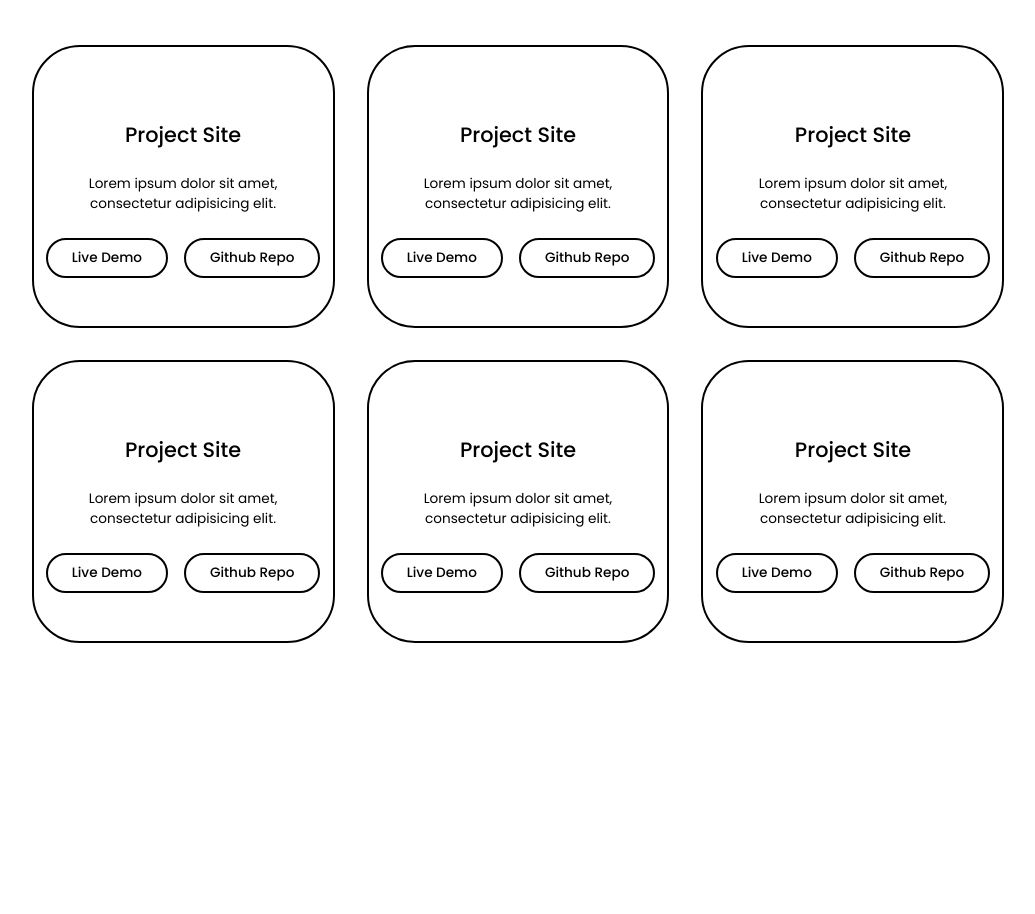
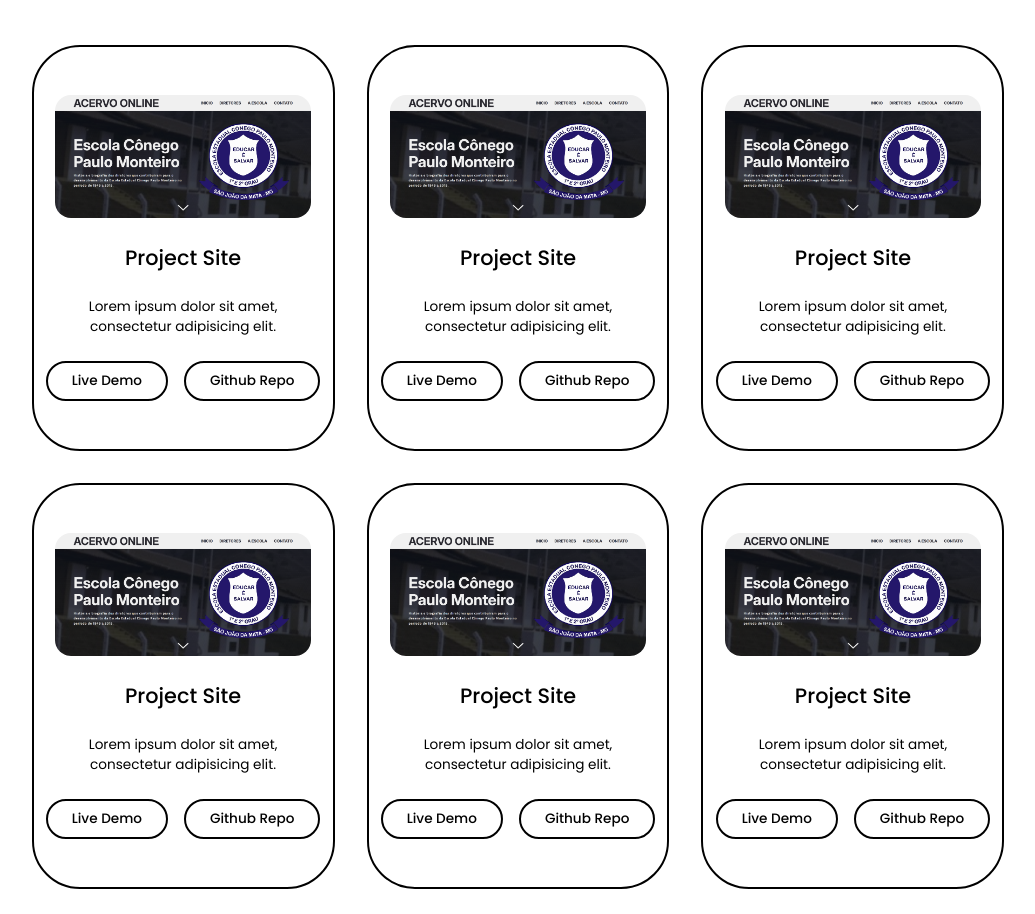
Before and after one commit to GuilhermeAssisF/Portfolio-GuilhermeAF, a plain HTML site: page index.html in a window 1280 px wide. Shown: the part 1886-2800 px from the top of the page, without its empty margins (122-1157 px from the left). Drawn offline with Linux system fonts and the light colour scheme; the site is published under a folder, as on GitHub Pages, so addresses that start at the root find nothing.

Commit message:
vercel-commit

```diff
--- a/index.html
+++ b/index.html
@@ -6,6 +6,7 @@
     <title>Portifólio Guilherme Assis</title>
     <link rel="stylesheet" href="style.css">
     <link rel="stylesheet" href="https://cdnjs.cloudflare.com/ajax/libs/font-awesome/6.7.1/css/all.min.css">
+    <link rel="icon" type="image/x-icon" href="/img/fav-icon.png">
 </head>
 <body>
     <header class="header">
@@ -33,7 +34,7 @@
 
     <section id="about" class="about">
         <div class="about-container">
-            <img src="/img/foto_guilhermeassis.jpg" alt="">
+            <img src="./img/foto_guilhermeassis.jpg" alt="">
 
             <div class="info-box">
                 <div class="text">
@@ -89,7 +90,7 @@
                 </div>
             </div>
 
-            <img id="experience-img" src="../img/foto_guilhermeassis.jpg" alt="">
+            <img id="experience-img" src="./img/foto_guilhermeassis.jpg" alt="">
         </div>
     </section>
 
@@ -100,7 +101,7 @@
         <div class="projects-grid">
 
             <div class="project-card">
-                <img src="../img/project1.png" alt="">
+                <img src="./img/project1.png" alt="">
                 <h3>Project Site</h3>
                 <p>Lorem ipsum dolor sit amet, consectetur adipisicing elit.</p>
                 <div class="btn-group">
@@ -110,7 +111,7 @@
             </div>
 
             <div class="project-card">
-                <img src="../img/project1.png" alt="">
+                <img src="./img/project1.png" alt="">
                 <h3>Project Site</h3>
                 <p>Lorem ipsum dolor sit amet, consectetur adipisicing elit.</p>
                 <div class="btn-group">
@@ -120,7 +121,7 @@
             </div>
 
             <div class="project-card">
-                <img src="../img/project1.png" alt="">
+                <img src="./img/project1.png" alt="">
                 <h3>Project Site</h3>
                 <p>Lorem ipsum dolor sit amet, consectetur adipisicing elit.</p>
                 <div class="btn-group">
@@ -130,7 +131,7 @@
             </div>
 
             <div class="project-card">
-                <img src="../img/project1.png" alt="">
+                <img src="./img/project1.png" alt="">
                 <h3>Project Site</h3>
                 <p>Lorem ipsum dolor sit amet, consectetur adipisicing elit.</p>
                 <div class="btn-group">
@@ -140,7 +141,7 @@
             </div>
 
             <div class="project-card">
-                <img src="../img/project1.png" alt="">
+                <img src="./img/project1.png" alt="">
                 <h3>Project Site</h3>
                 <p>Lorem ipsum dolor sit amet, consectetur adipisicing elit.</p>
                 <div class="btn-group">
@@ -150,7 +151,7 @@
             </div>
 
             <div class="project-card">
-                <img src="../img/project1.png" alt="">
+                <img src="./img/project1.png" alt="">
                 <h3>Project Site</h3>
                 <p>Lorem ipsum dolor sit amet, consectetur adipisicing elit.</p>
                 <div class="btn-group">
@@ -169,7 +170,7 @@
         <div class="projects-grid">
 
             <div class="project-card">
-                <img src="../img/project1.png" alt="">
+                <img src="./img/project1.png" alt="">
                 <h3>Project Site</h3>
                 <p>Lorem ipsum dolor sit amet, consectetur adipisicing elit.</p>
                 <div class="btn-group">
@@ -179,7 +180,7 @@
             </div>
 
             <div class="project-card">
-                <img src="../img/project1.png" alt="">
+                <img src="./img/project1.png" alt="">
                 <h3>Project Site</h3>
                 <p>Lorem ipsum dolor sit amet, consectetur adipisicing elit.</p>
                 <div class="btn-group">
@@ -189,7 +190,7 @@
             </div>
 
             <div class="project-card">
-                <img src="../img/project1.png" alt="">
+                <img src="./img/project1.png" alt="">
                 <h3>Project Site</h3>
                 <p>Lorem ipsum dolor sit amet, consectetur adipisicing elit.</p>
                 <div class="btn-group">
```
Also changed, not shown: img/fav-icon.png (added).
